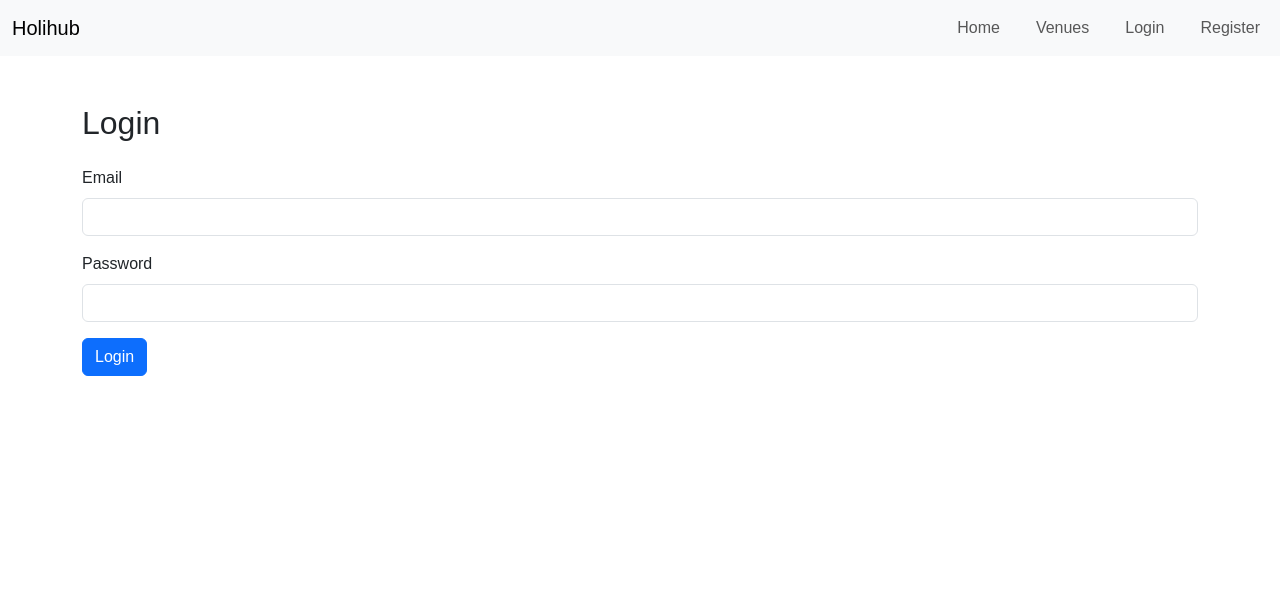
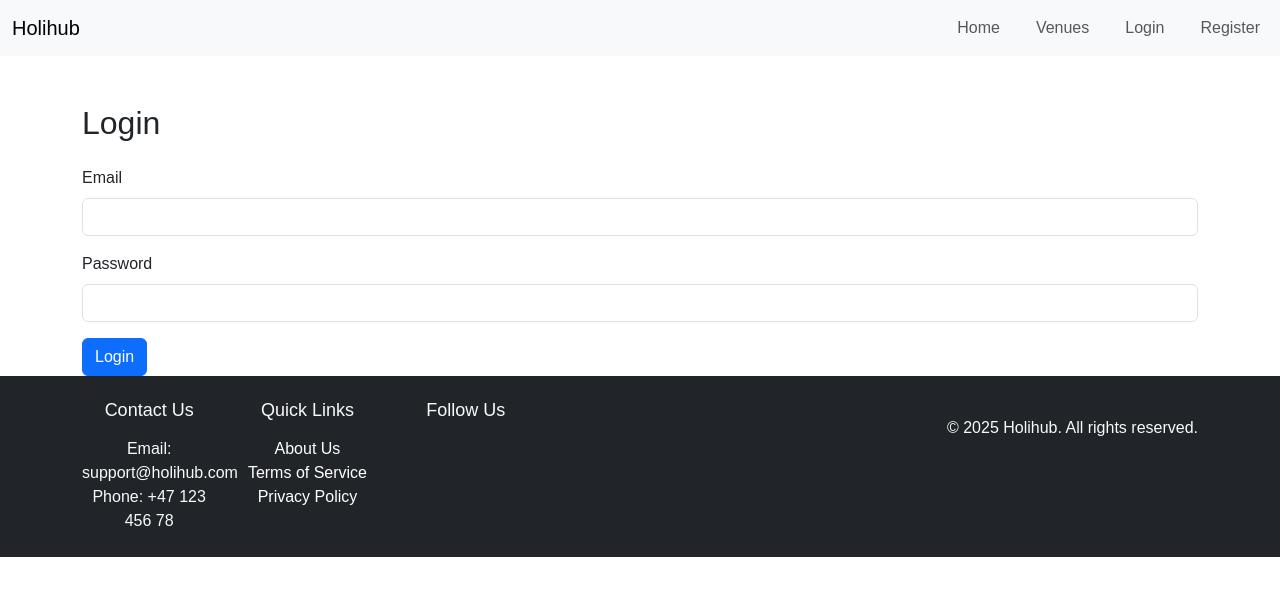
Before and after one commit to Voidwaker/pe2, a React (Vite) app: page /login in a window 1280 px wide. Shown: the top 596 px of the page. Built offline with nearby package versions, Linux system fonts and the light colour scheme.

Commit message:
footer.jsx
added footer, gonna work on the footer css and design to make it smoother and nicer to look at.

```diff
--- a/src/App.jsx
+++ b/src/App.jsx
@@ -1,6 +1,7 @@
 import React, { useEffect, useState } from 'react';
 import { Routes, Route, useNavigate } from 'react-router-dom';
 import Header from './components/Header';
+import Footer from './components/Footer';
 import VenueList from './components/VenueList';
 import Login from './components/Login';
 import Register from './components/Register';
@@ -28,8 +29,9 @@ function App() {
   }, [authData]);
 
   return (
-    <div>
+    <div className="app-container">
       <Header key={refreshHeader} />
+      <main className="content">
         <Routes>
           <Route path="/" element={<HomePage />} />
           <Route path="/venues" element={<VenueList />} />
@@ -43,6 +45,8 @@ function App() {
           <Route path="/edit-venue/:id" element={<EditVenue />} />
           <Route path="/edit-profile" element={<EditProfile />} />
         </Routes>
+      </main>
+      <Footer />
     </div>
   );
 }
--- a/src/components/Footer.jsx
+++ b/src/components/Footer.jsx
@@ -0,0 +1,54 @@
+import React from "react";
+import { Link } from "react-router-dom";
+import "../styles/footer.css";
+
+/**
+ * Footer Component
+ *
+ * Displays a static footer with useful links, social media icons, and contact information.
+ *
+ * @component
+ * @returns {JSX.Element} The rendered Footer component.
+ */
+const Footer = () => {
+  return (
+    <footer className="footer bg-dark text-light py-4">
+      <div className="container">
+        <div className="row">
+          <div className="col-md-4">
+            <h5>Contact Us</h5>
+            <p>Email: support@holihub.com</p>
+            <p>Phone: +47 123 456 78</p>
+          </div>
+          <div className="col-md-4">
+            <h5>Quick Links</h5>
+            <ul className="list-unstyled">
+              <li><Link to="/about" className="footer-link">About Us</Link></li>
+              <li><Link to="/terms" className="footer-link">Terms of Service</Link></li>
+              <li><Link to="/privacy" className="footer-link">Privacy Policy</Link></li>
+            </ul>
+          </div>
+          <div className="col-md-4">
+            <h5>Follow Us</h5>
+            <div className="social-icons">
+              <a href="https://facebook.com" target="_blank" rel="noopener noreferrer">
+                <i className="fab fa-facebook-f"></i>
+              </a>
+              <a href="https://twitter.com" target="_blank" rel="noopener noreferrer">
+                <i className="fab fa-twitter"></i>
+              </a>
+              <a href="https://instagram.com" target="_blank" rel="noopener noreferrer">
+                <i className="fab fa-instagram"></i>
+              </a>
+            </div>
+          </div>
+        </div>
+        <div className="text-center mt-3">
+          <p>&copy; {new Date().getFullYear()} Holihub. All rights reserved.</p>
+        </div>
+      </div>
+    </footer>
+  );
+};
+
+export default Footer;
--- /dev/null
+++ b/src/styles/footer.css
@@ -0,0 +1,44 @@
+.footer {
+    background-color: #212529;
+    color: #fff;
+    text-align: center;
+  }
+
+  .footer .container {
+    display: flex;
+    flex-wrap: wrap;
+    justify-content: space-between;
+  }
+
+  .footer h5 {
+    margin-bottom: 15px;
+    font-size: 18px;
+  }
+
+  .footer p {
+    margin: 0;
+  }
+
+  .footer-link {
+    color: #fff;
+    text-decoration: none;
+  }
+
+  .footer-link:hover {
+    text-decoration: underline;
+  }
+
+  .social-icons {
+    display: flex;
+    gap: 15px;
+  }
+
+  .social-icons a {
+    color: #fff;
+    font-size: 20px;
+    text-decoration: none;
+  }
+
+  .social-icons a:hover {
+    opacity: 0.7;
+  }
```
Lines whose indentation alone changed are shown as unchanged.
